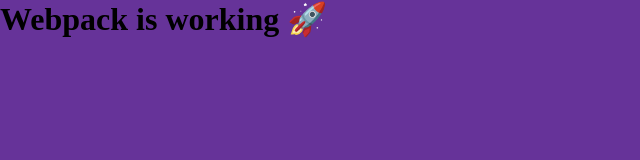
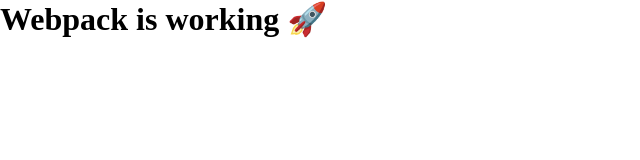
Before and after one commit to dejourford/todolistv2, a website built with webpack: page src/index.html in a window 1280 px wide. Shown: the whole page, without its empty margins (0-640 px from the left). Built offline with nearby package versions, Linux system fonts and the light colour scheme.

Commit message:
remove default styling

```diff
--- a/src/styles.css
+++ b/src/styles.css
@@ -3,7 +3,3 @@
     margin: 0;
     padding: 0;
 }
-
-body {
-    background: rebeccapurple;
-}
```
